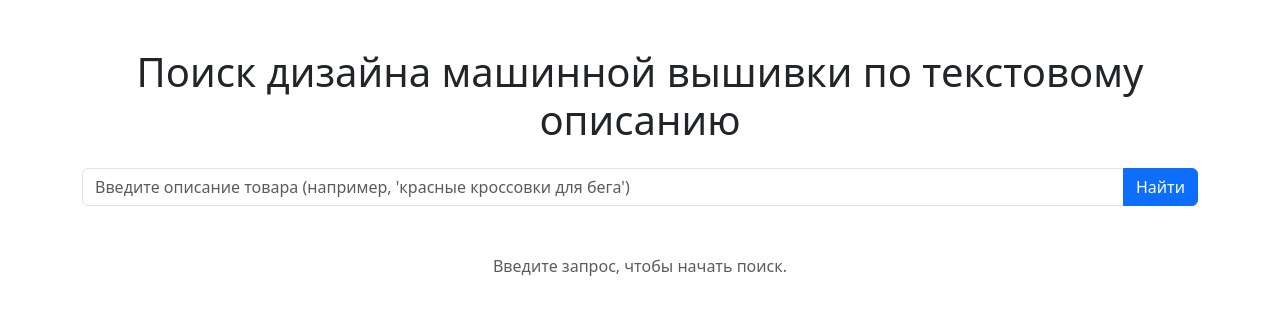
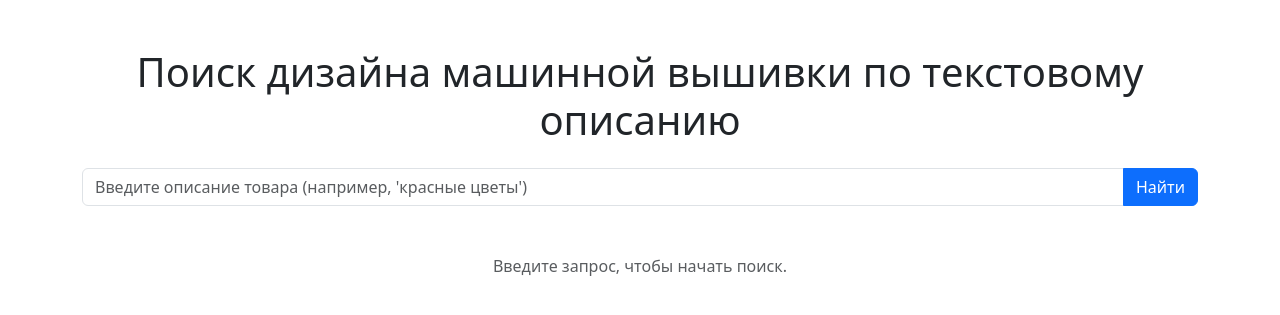
Before and after one commit to MarinaDistler/CV_site, a Flask app: page / in a window 1280 px wide. Shown: the top 315 px of the page. Run offline with Flask 3, Linux system fonts and the light colour scheme; parts of the project's set-up code (start-up, migrations or seed data) failed here and were passed over.

Commit message:
update pleceholder

```diff
--- a/templates/index.html
+++ b/templates/index.html
@@ -13,7 +13,7 @@
 
         <form action="/" method="post" class="mb-5">
             <div class="input-group mb-3">
-                <input type="text" class="form-control" placeholder="Введите описание товара (например, 'красные кроссовки для бега')" name="query" value="{{ query_text }}">
+                <input type="text" class="form-control" placeholder="Введите описание товара (например, 'красные цветы')" name="query" value="{{ query_text }}">
                 <button class="btn btn-primary" type="submit">Найти</button>
             </div>
         </form>
```
